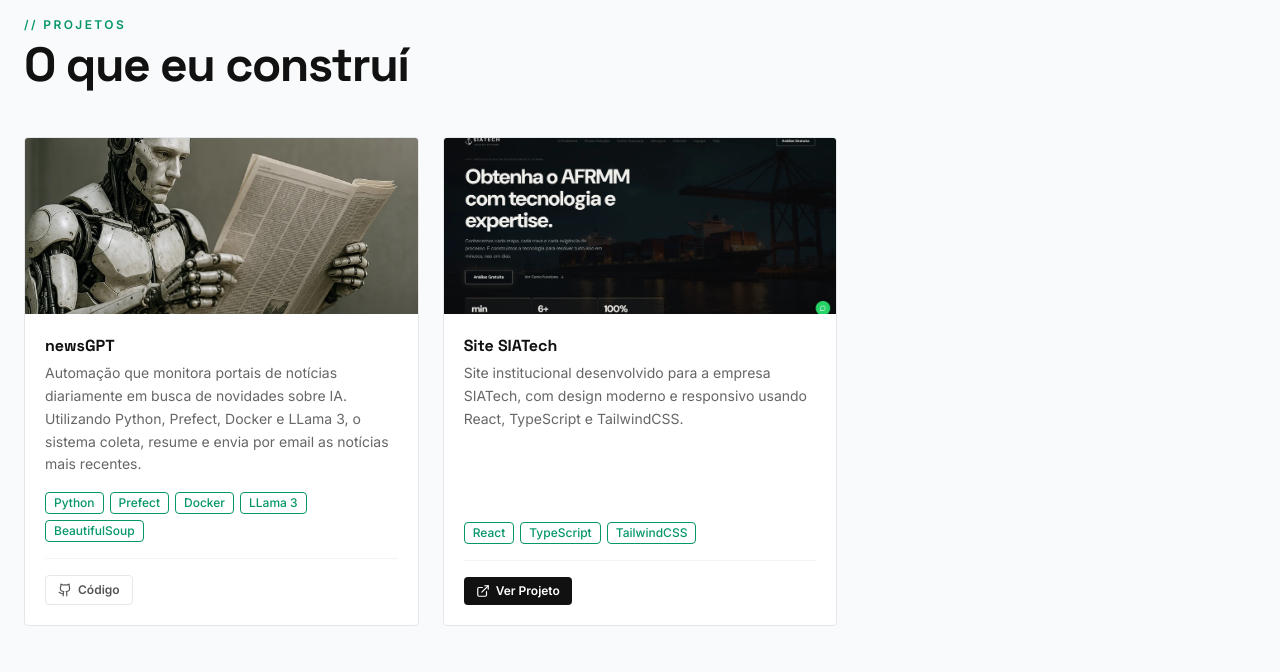
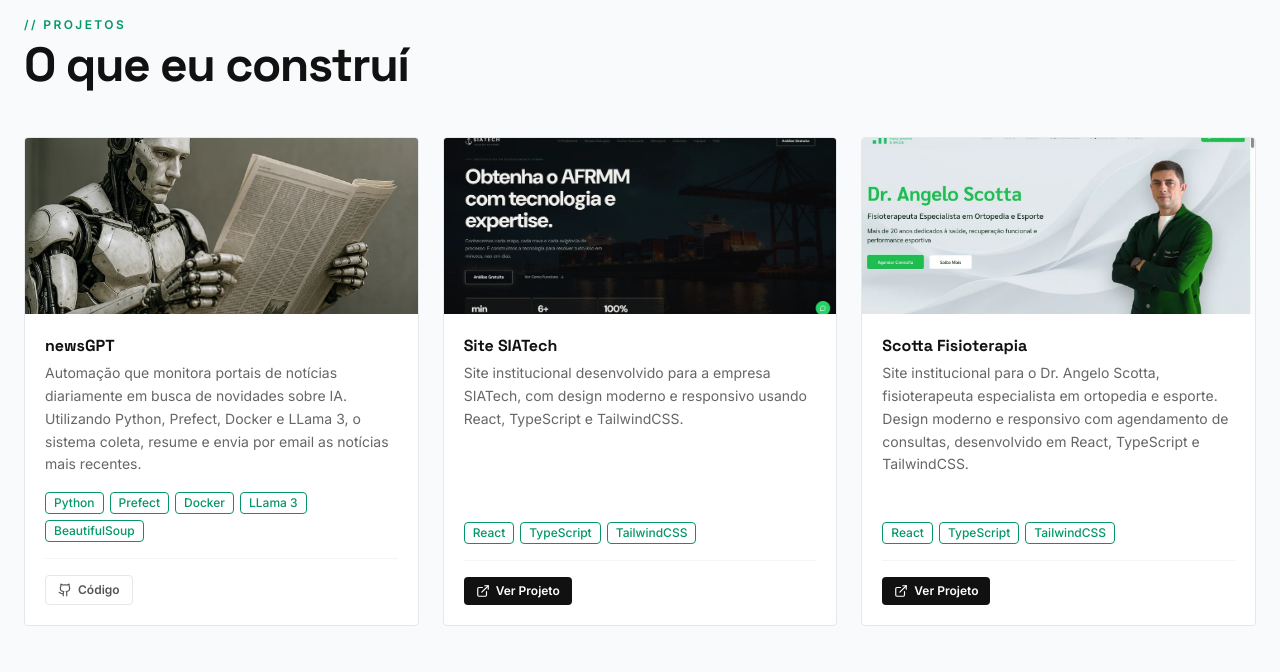
Before and after one commit to luizHScotta/scotta-ai-portfolio, a React (Vite) app: page / in a window 1280 px wide. Shown: the part 1520-2192 px from the top of the page. Built offline with nearby package versions, Linux system fonts and the light colour scheme; no server answers.

Commit message:
adicionando o site da scotta fisioterapia

```diff
--- a/src/components/Projects.tsx
+++ b/src/components/Projects.tsx
@@ -18,6 +18,15 @@ const projects = [
     technologies: ['React', 'TypeScript', 'TailwindCSS'],
     image: '/proj-site-siatech2.webp',
     link: 'https://www.siatechbrasil.com.br/',
+    github: '',
+  },
+  {
+    id: 3,
+    title: 'Scotta Fisioterapia',
+    description: 'Site institucional para o Dr. Angelo Scotta, fisioterapeuta especialista em ortopedia e esporte. Design moderno e responsivo com agendamento de consultas, desenvolvido em React, TypeScript e TailwindCSS.',
+    technologies: ['React', 'TypeScript', 'TailwindCSS'],
+    image: '/proj-scotta-fisio.webp',
+    link: 'https://www.scottafisioterapia.com.br/',
     github: '',
   },
 ];
```
Also changed, not shown: public/proj-scotta-fisio.webp (added).
